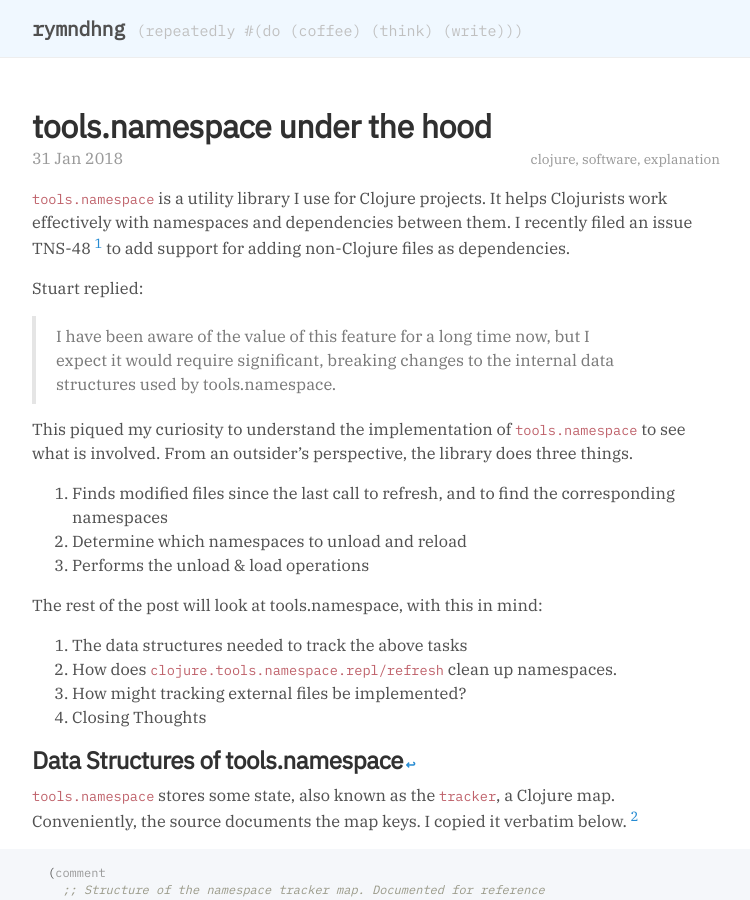
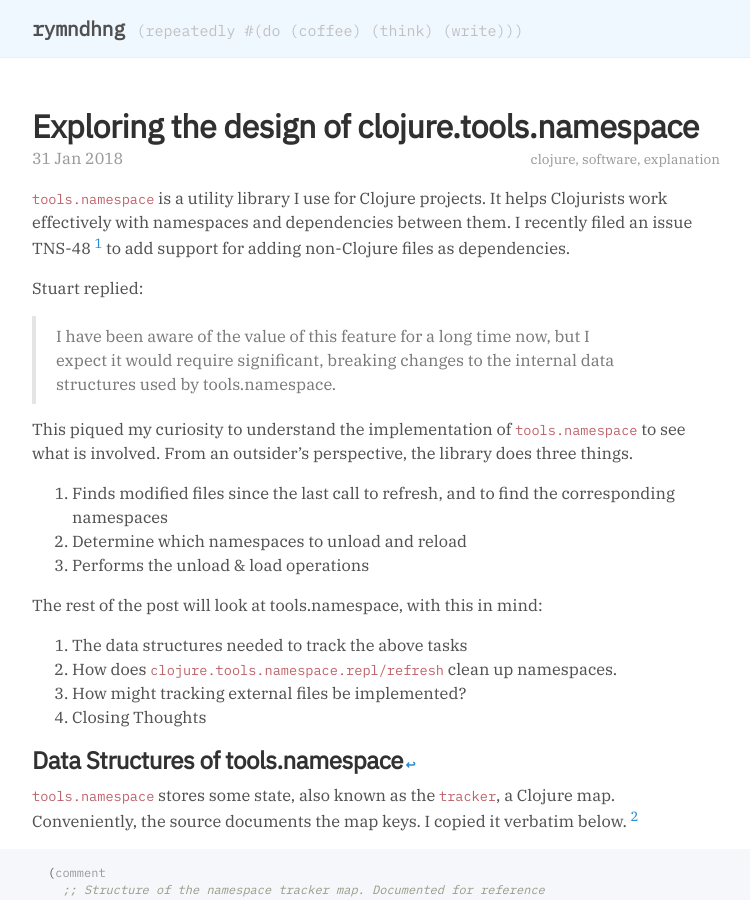
Before and after one commit to rymndhng/rymndhng.github.io, a Jekyll site: the page built from _posts/2018-01-31-tools-namespace-under-the-hood.md, in a window 1280 px wide and 900 px high. Shown: the whole window, without its empty margins (264-1014 px from the left). Built offline with Jekyll 4.4.1, drawn with Linux system fonts in a browser that asks for light colours.

Commit message:
Clean up title

```diff
--- a/_posts/2018-01-31-tools-namespace-under-the-hood.md
+++ b/_posts/2018-01-31-tools-namespace-under-the-hood.md
@@ -1,6 +1,6 @@
 ---
 layout: post
-title: "tools.namespace under the hood"
+title: "Exploring the design of clojure.tools.namespace"
 date: 2018-01-31
 comments: true
 categories: blog
```
